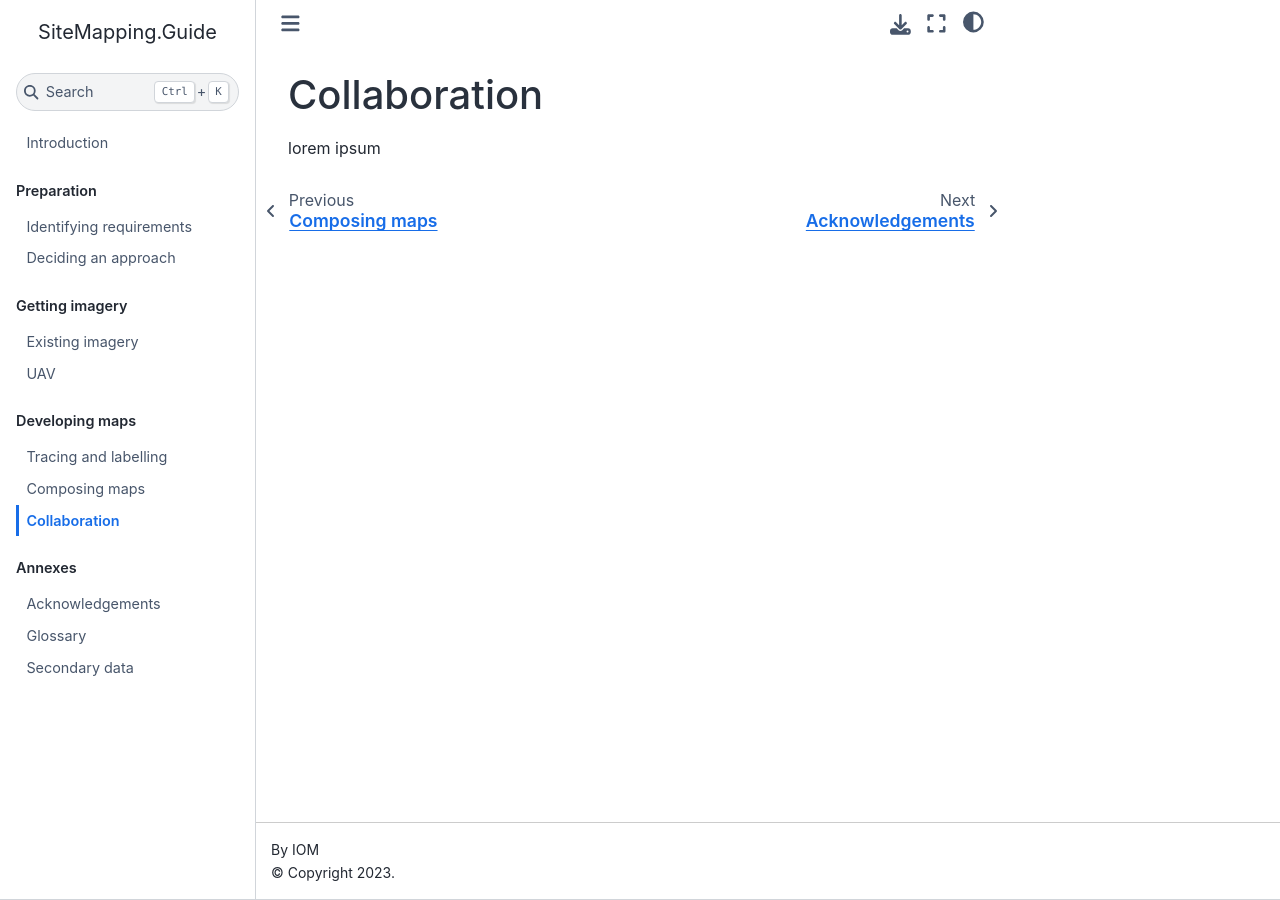
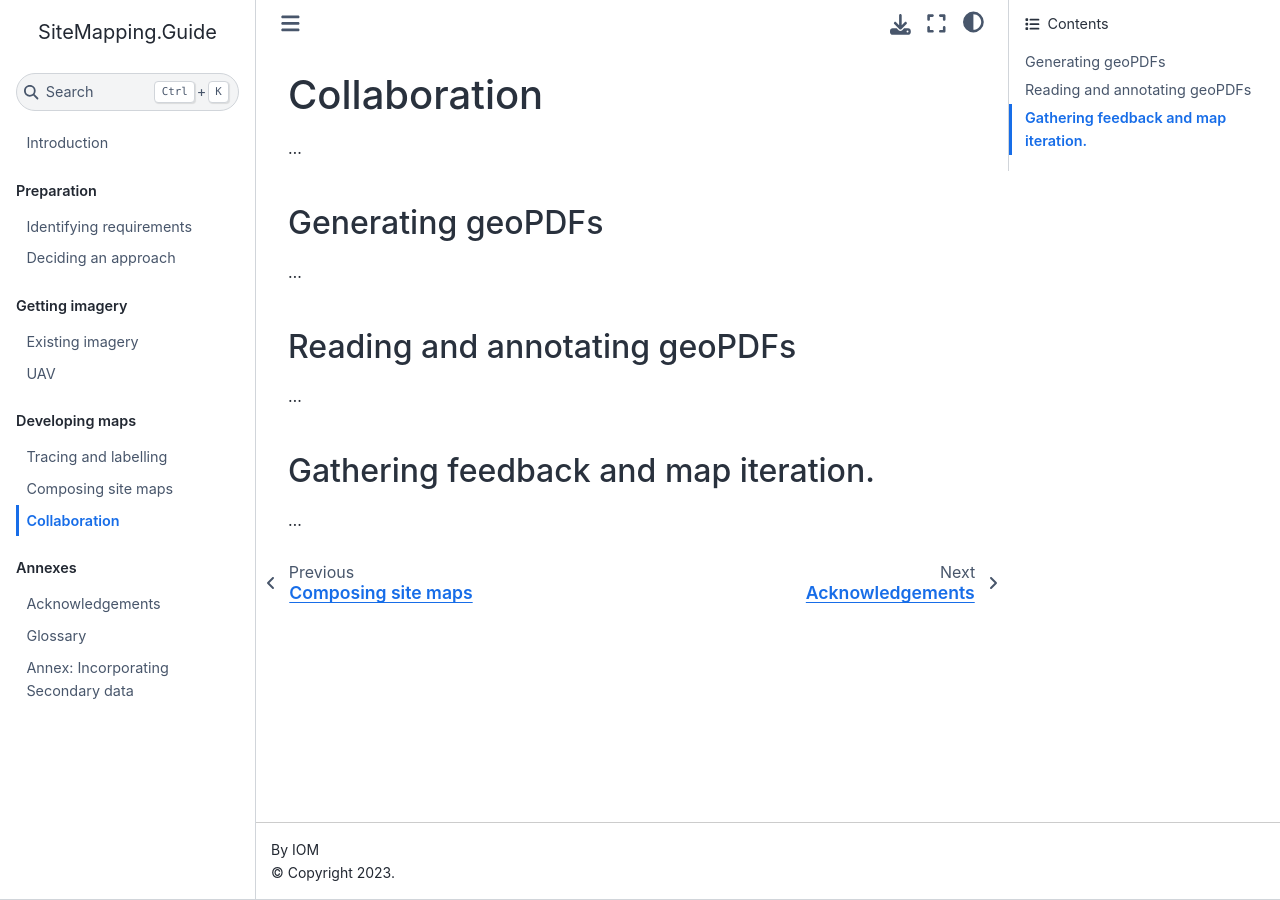
Before and after one commit to brianmcdonald/SiteMapping.Guide, a Jupyter Book: the page built from part3/collaboration.md, in a window 1280 px wide. Built offline with Jupyter Book 1.0.4 settings and Sphinx 7.4.7 and the Sphinx Book theme 1.1.4, drawn with Linux system fonts in a browser that asks for light colours.

Commit message:
added to outline

```diff
--- a/part3/collaboration.md
+++ b/part3/collaboration.md
@@ -1,2 +1,8 @@
 # Collaboration
-lorem ipsum
+...
+## Generating geoPDFs
+...
+## Reading and annotating geoPDFs
+...
+## Gathering feedback and map iteration.
+...
--- a/part3/composing-maps.md
+++ b/part3/composing-maps.md
@@ -1,2 +1,8 @@
-# Composing maps
-lorem ipsum
+# Composing site maps
+...
+## Key elements of a site map
+...
+##  GIS
+...
+## Templates
+...
--- a/secondary-data.md
+++ b/secondary-data.md
@@ -1 +1,2 @@
-# Secondary data
+# Annex: Incorporating Secondary data
+...
```
Also changed, not shown: acknowledgements.md (+1 -0 lines), part1/deciding-an-approach.md (+1 -1 lines), part3/tracing.md (+5 -0 lines).
